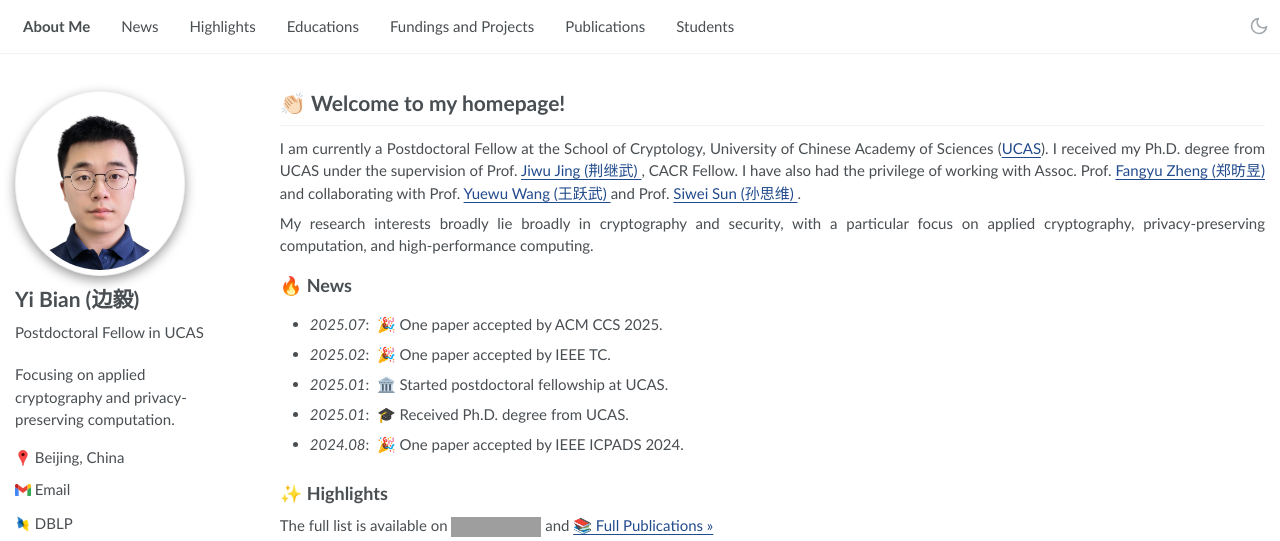
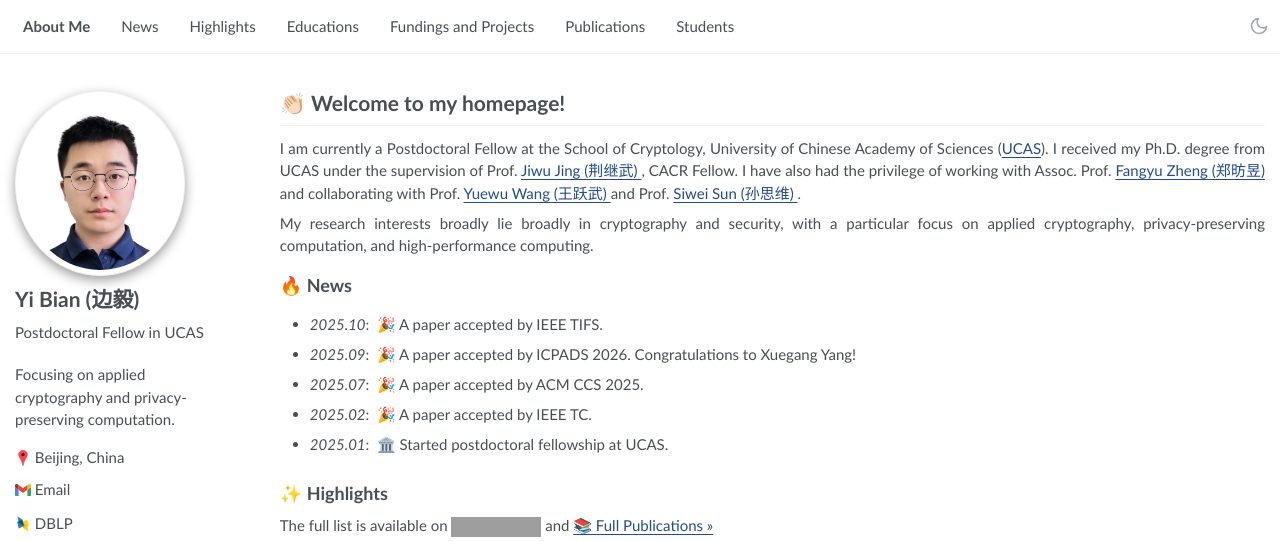
Before and after one commit to bianyiby/bianyiby.github.io, a Jekyll site: the page built from _pages/about.md, in a window 1280 px wide and 1321 px high, cut to the strip 0-541 px from the top of the window. Built offline with Jekyll 4.4.1, drawn with Linux system fonts in a browser that asks for light colours; grey boxes are pictures that could not be loaded.

Commit message:
Update news section with new paper acceptances

```diff
--- a/_pages/about.md
+++ b/_pages/about.md
@@ -28,13 +28,15 @@ My research interests broadly lie broadly in cryptography and security, with a p
 
 ## 🔥 News
 <div class="news-list" markdown="1">
-- *2025.07*: &nbsp;🎉 One paper accepted by ACM CCS 2025.
-- *2025.02*: &nbsp;🎉 One paper accepted by IEEE TC.
+- *2025.10*: &nbsp;🎉 A paper accepted by IEEE TIFS.
+- *2025.09*: &nbsp;🎉 A paper accepted by ICPADS 2026. Congratulations to Xuegang Yang!
+- *2025.07*: &nbsp;🎉 A paper accepted by ACM CCS 2025.
+- *2025.02*: &nbsp;🎉 A paper accepted by IEEE TC.
 - *2025.01*: &nbsp;🏛️ Started postdoctoral fellowship at UCAS.
 - *2025.01*: &nbsp;🎓 Received Ph.D. degree from UCAS.
-- *2024.08*: &nbsp;🎉 One paper accepted by IEEE ICPADS 2024.
-- *2024.01*: &nbsp;🎉 One paper accepted by CHES 2024.
-- *2023.06*: &nbsp;🎉 One paper accepted by ACM ICPP 2023.
+- *2024.08*: &nbsp;🎉 A paper accepted by IEEE ICPADS 2024.
+- *2024.01*: &nbsp;🎉 A paper accepted by CHES 2024.
+- *2023.06*: &nbsp;🎉 A paper accepted by ACM ICPP 2023.
 </div>
 
 ## ✨ Highlights
```
